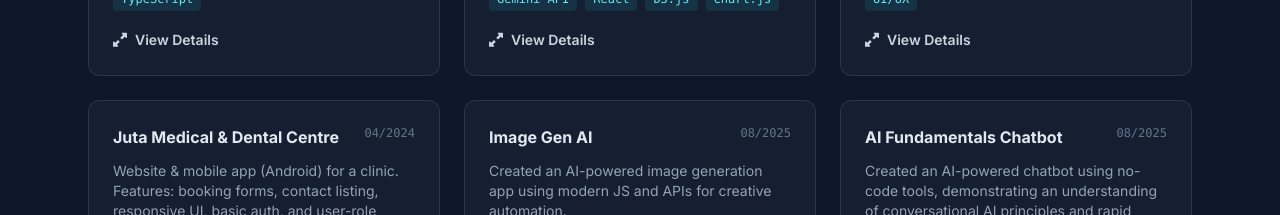
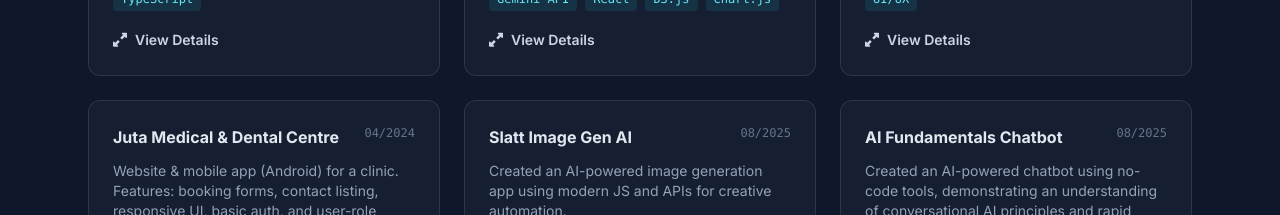
Before and after one commit to katlegoxoxo/website-katty, a React (Vite) app: page / in a window 1280 px wide. Shown: the part 1760-1975 px from the top of the page. Built offline with nearby package versions, Linux system fonts and the light colour scheme.

Commit message:
Fixing Image URL paths for VITE

```diff
--- a/constants.ts
+++ b/constants.ts
@@ -16,16 +16,16 @@ export const PROJECTS: Project[] = [
     date: '10/2025',
     description: 'An intelligent resume generation system that creates customized, ATS-friendly resumes based on user inputs and job descriptions, leveraging AI to highlight key skills and experiences.',
     technologies: ['Gemini API', 'React', 'Node.js', 'TypeScript'],
-    githubUrl: 'https://github.com/katlegoxoxo',
-    imageUrl: 'https://picsum.photos/seed/resume-builder/800/600',
+    githubUrl: 'https://github.com/katlegoxoxo/ai-resume-builder.git',
+    imageUrl: `${import.meta.env.BASE_URL}images/ai-resume-builder.png`,
   },
   {
     name: 'Sentiment Analysis Dashboard',
     date: '09/2025',
     description: 'An interactive dashboard that analyzes sentiment in text data. Users can input text directly or upload files to understand emotional tone in customer reviews, social media posts, or other content.',
     technologies: ['Gemini API', 'React', 'D3.js', 'Chart.js'],
-    githubUrl: 'https://github.com/katlegoxoxo',
-    imageUrl: 'https://picsum.photos/seed/sentiment-dashboard/800/600',
+    githubUrl: 'https://github.com/Jozi-Navigators/Sentiment-Analysis-Dashboard.git',
+    imageUrl: `${import.meta.env.BASE_URL}images/SentimentAnalysisDashboard.png`,
   },
   {
     name: 'School Buddy Learning System',
@@ -44,12 +44,12 @@ export const PROJECTS: Project[] = [
     imageUrl: 'https://picsum.photos/seed/juta/800/600',
   },
   {
-    name: 'Image Gen AI',
+    name: 'Slatt Image Gen AI',
     date: '08/2025',
     description: 'Created an AI-powered image generation app using modern JS and APIs for creative automation.',
     technologies: ['HTML', 'JavaScript', 'APIs'],
     githubUrl: 'https://github.com/katlegoxoxo/image-gen-xo.git',
-    imageUrl: 'https://picsum.photos/seed/imagegen/800/600',
+     imageUrl: `${import.meta.env.BASE_URL}images/slatt.png`,
   },
   {
     name: 'AI Fundamentals Chatbot',
```
